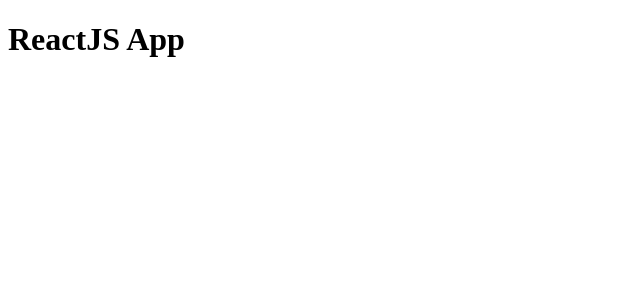
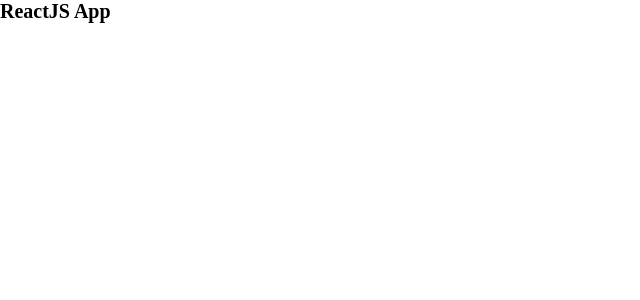
Before and after one commit to RogFed/qr-code-component, a React app: page / in a window 1280 px wide. Shown: the top 300 px of the page, without its empty margins (0-640 px from the left). Built offline with nearby package versions, Linux system fonts and the light colour scheme.

Commit message:
Add Support for CSS Files and CSS Extract Plugin

```diff
--- a/package.json
+++ b/package.json
@@ -16,6 +16,7 @@
     "babel-jest": "^26.6.3",
     "babel-loader": "^8.2.2",
     "clean-webpack-plugin": "^3.0.0",
+    "css-loader": "^5.0.2",
     "enzyme": "^3.11.0",
     "enzyme-adapter-react-16": "^1.15.6",
     "enzyme-to-json": "^3.6.1",
@@ -25,7 +26,9 @@
     "html-loader": "^2.0.0",
     "html-webpack-plugin": "^5.1.0",
     "jest": "^26.6.3",
+    "mini-css-extract-plugin": "^1.3.7",
     "prettier": "^2.2.1",
+    "style-loader": "^2.0.0",
     "webpack": "^5.22.0",
     "webpack-cli": "^4.5.0",
     "webpack-dev-server": "^3.11.2",
--- a/src/app.js
+++ b/src/app.js
@@ -3,4 +3,6 @@
 
 import App from './components/App';
 
+import './styles/app.css';
+
 ReactDOM.render(<App />, document.getElementById('app'));
--- /dev/null
+++ b/src/styles/app.css
@@ -0,0 +1,9 @@
+* {
+    box-sizing: border-box;
+    margin: 0;
+    padding: 0;
+}
+
+html {
+    font-size: 62.5%;
+}
--- a/webpack/webpack.dev.js
+++ b/webpack/webpack.dev.js
@@ -1,5 +1,5 @@
-const {merge} = require('webpack-merge')
-const common = require('../webpack.common')
+const { merge } = require('webpack-merge');
+const common = require('../webpack.common');
 const path = require('path');
 
 module.exports = merge(common, {
@@ -14,5 +14,13 @@
     liveReload: false,
     port: 8080,
     useLocalIp: true,
-  }
-})
+  },
+  module: {
+    rules: [
+      {
+        test: /\.css$/i,
+        use: ['style-loader', 'css-loader'],
+      },
+    ],
+  },
+});
```
Also changed, not shown: webpack/webpack.prod.js (+18 -4 lines), 1 other file (tests, documents, lock files or other folders).
